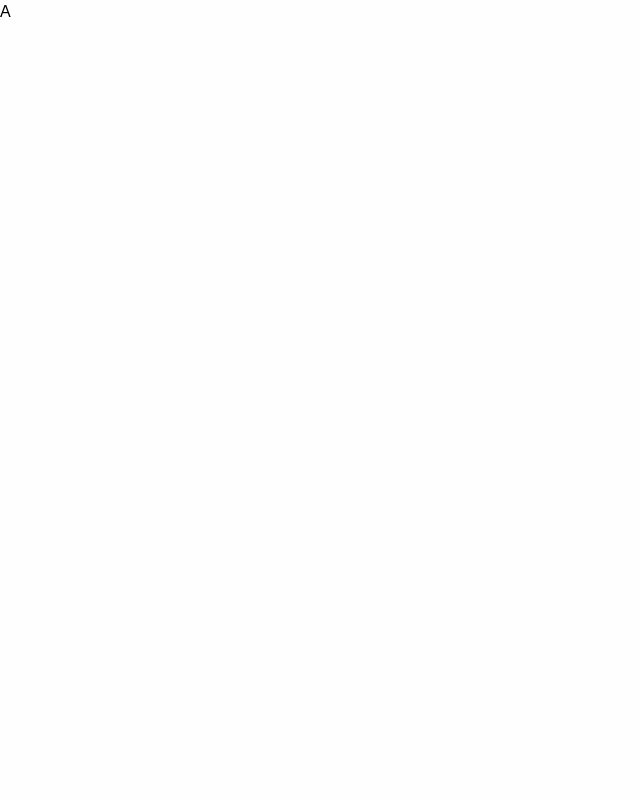
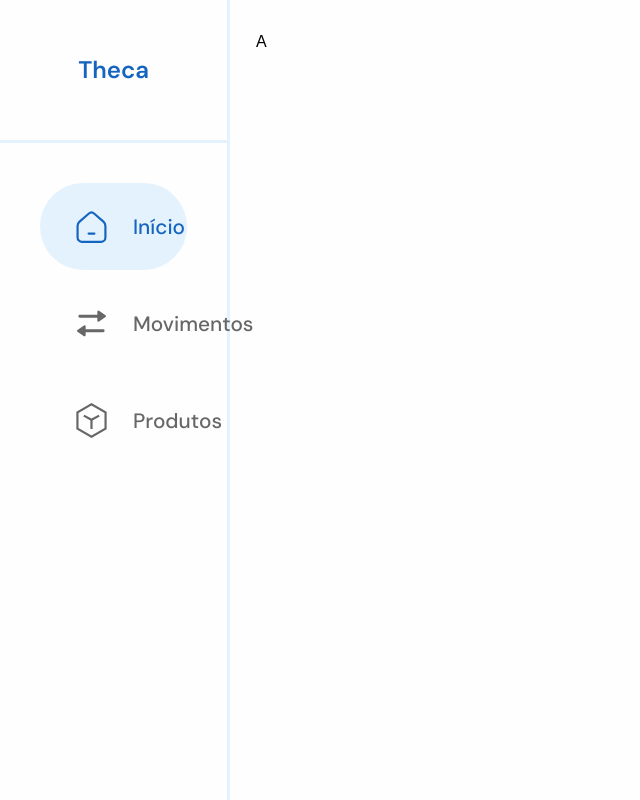
Before and after one commit to OBitencourt/theca, a Next.js app: page / in a window 1280 px wide. Shown: the whole page, without its empty margins (0-640 px from the left). Built offline with nearby package versions, Linux system fonts and the light colour scheme.

Commit message:
feat: adding template default with sidebar and main content division

```diff
--- a/app/page.tsx
+++ b/app/page.tsx
@@ -1,9 +1,13 @@
+import TemplateDefault from '@/src/templates/TemplateDefault'
 
 const Home = () => {
 
   return (
     <>
-      A
+      <TemplateDefault>
+        A
+      </TemplateDefault>
+
     </>
   )
 }
--- a/app/products/page.js
+++ b/app/products/page.js
@@ -1,11 +1,11 @@
+import TemplateDefault from "@/src/templates/TemplateDefault"
 
-import Sidebar from '@/src/components/Sidebar'
 const Products = () => {
 
   return (
-    <>
-      <Sidebar />
-    </>
+    <TemplateDefault>
+      p
+    </TemplateDefault>
   )
 }
 
--- a/src/components/Sidebar/index.js
+++ b/src/components/Sidebar/index.js
@@ -29,7 +29,7 @@ const Sidebar = () => {
                         onClick={() => handleLinks('/')}
                     >
                         <Image
-                            src="/images/home-gray-theca.svg"
+                            src={pathname === '/' ? "/images/home-blue.svg" : "/images/home-gray-theca.svg"}
                             alt="Home"
                             width={35}
                             height={35}
@@ -42,7 +42,7 @@ const Sidebar = () => {
                         onClick={() => handleLinks('/movements')}
                     >
                         <Image
-                            src="/images/movements-gray.svg"
+                            src={pathname === '/movements' ? "/images/movements-blue.svg" : "/images/movements-gray.svg"}
                             alt="Home"
                             width={35}
                             height={35}
--- a/src/components/Sidebar/style.ts
+++ b/src/components/Sidebar/style.ts
@@ -8,6 +8,7 @@ export const SidebarStyled = styled.div`
     height: 100vh;
     position: fixed;
     background-color: transparent;
+    margin-right: 22%;
 `
 
 export const LogoSpace = styled.div`
--- /dev/null
+++ b/src/templates/TemplateDefault/index.js
@@ -0,0 +1,24 @@
+"use client"
+
+
+import Sidebar from '@/src/components/Sidebar'
+import styled from 'styled-components'
+
+const MainContent = styled.div`
+    padding: 30px 0 0 20%;
+    width: 100%;
+    box-sizing: border-box;
+`
+const TemplateDefault = ({children}) => {
+
+    return (
+        <>
+            <Sidebar />
+            <MainContent>
+                {children}
+            </MainContent>
+        </>
+    )
+}
+
+export default TemplateDefault
```
